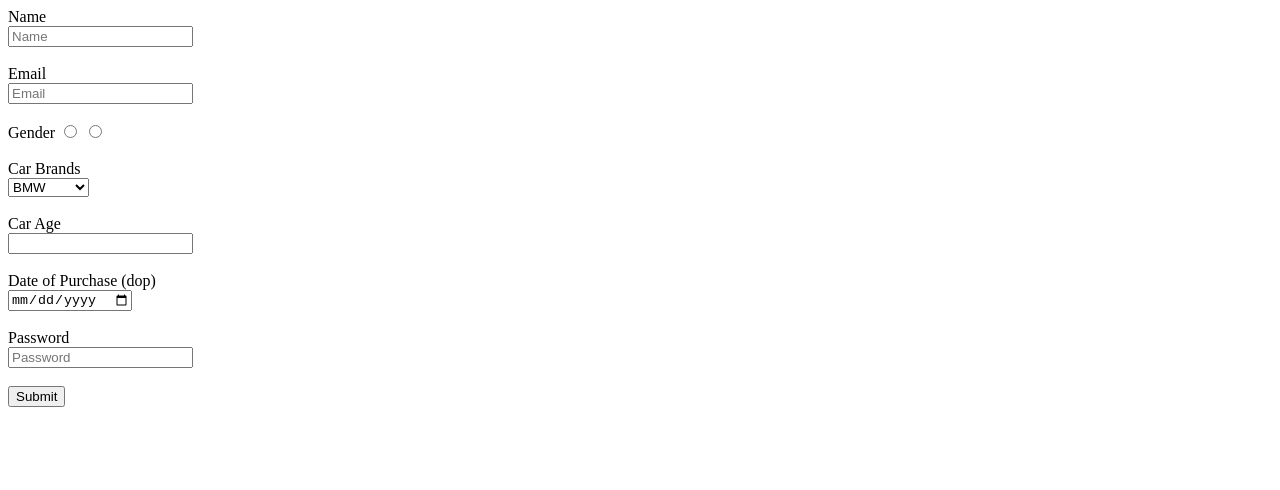
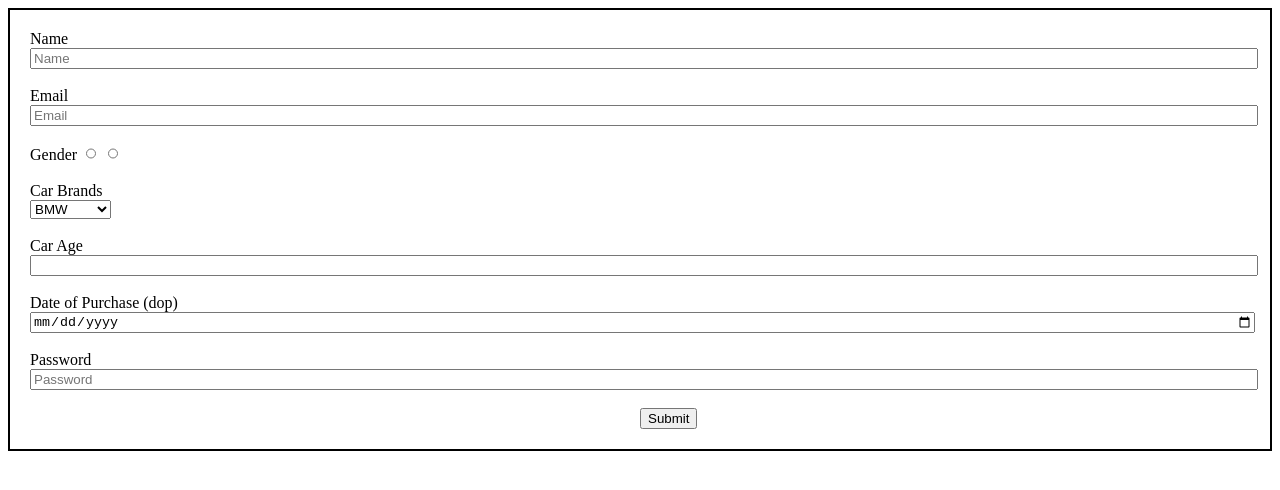
Before and after one commit to acciojob/car-insurance-form-UdayBari3421, a website: page main.html in a window 1280 px wide. Drawn offline with Linux system fonts and the light colour scheme.

Commit message:
created a submission

```diff
--- a/main.html
+++ b/main.html
@@ -15,8 +15,8 @@
 		<input type="email" name="email" id="email" placeholder="Email" required><br><br>
 
 		<label for="gender">Gender</label>
-		<input type="radio" name="gender" required>
-		<input type="radio" name="gender" required><br><br>
+		<input type="radio" name="gender" class="mf" required>
+		<input type="radio" name="gender" class="mf" required><br><br>
 
 		<label for="cars">Car Brands</label><br>
 		<select id="cars">
@@ -25,7 +25,7 @@
 		  <option value="Mercedez">Mercedez</option>
 		</select><br><br>
 
-		<label for="age">Car Age</label><br>
+		<label for="carage">Car Age</label><br>
 		<input type="number" id="carage" required><br><br>
 
 		<label for="dop">Date of Purchase (dop)</label><br>
--- a/styles.css
+++ b/styles.css
@@ -1,2 +1,15 @@
-
+form{
+	border:2px solid black;
+	padding:20px;
+}
+input{
+	width:100%;
+}
+.mf{
+	width:10px;
+}
+button{
+	text-align:center;
+	margin-left: 50%;
+}
 /* Your CSS Code here. */
```
